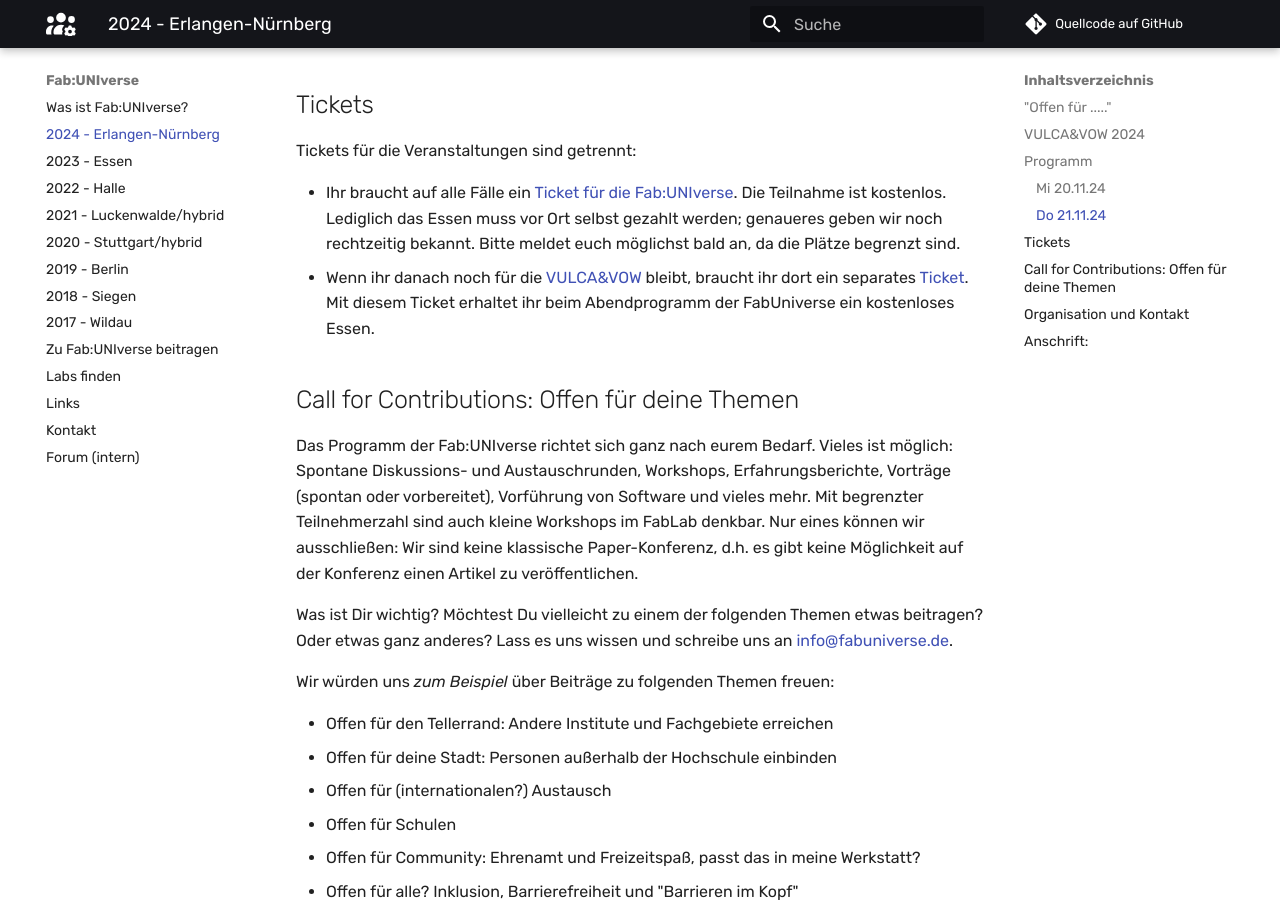
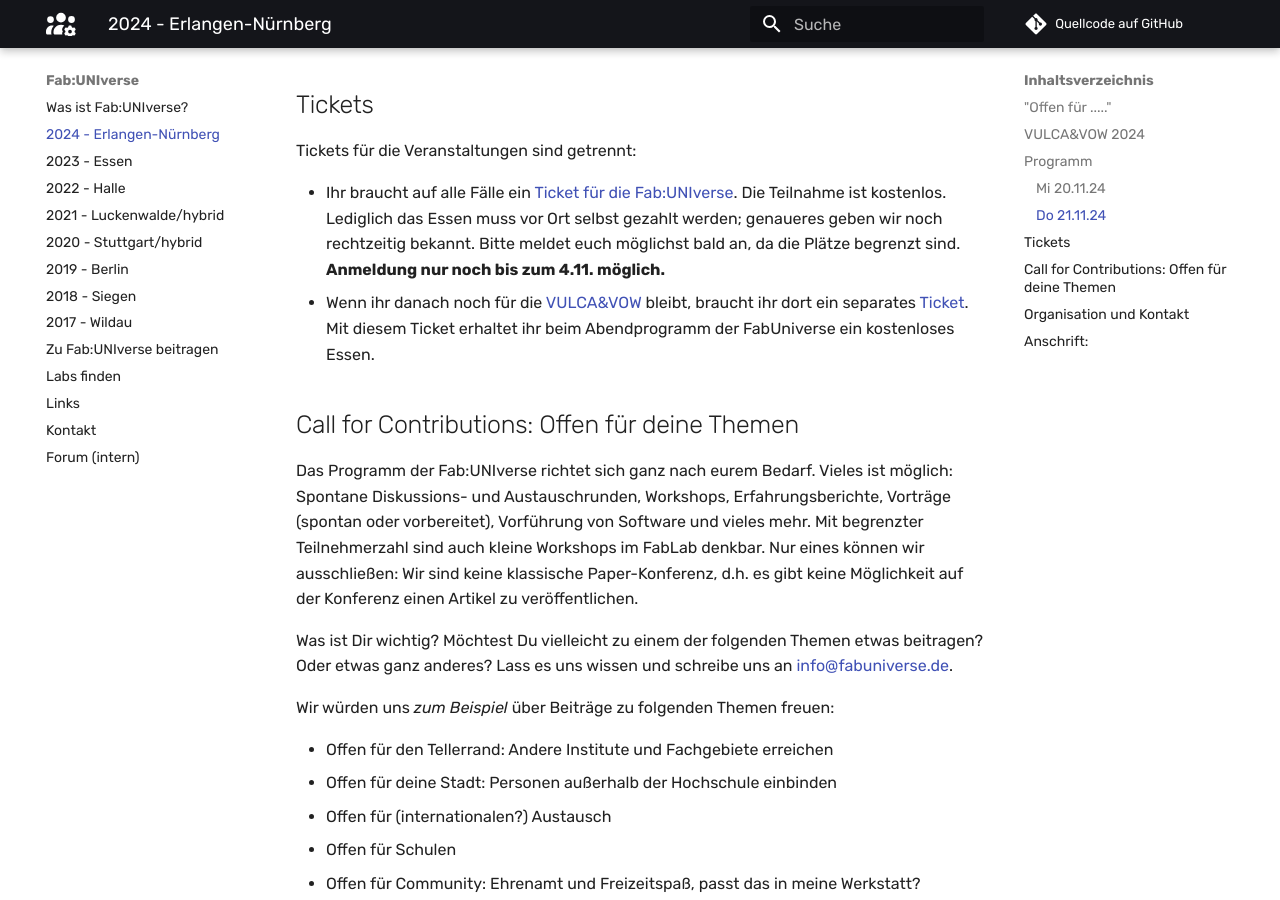
Before and after one commit to fabuniverse/website, an MkDocs documentation site: the page built from docs/2024.md, in a window 1280 px wide and 900 px high, scrolled down 1441 px. Built offline with MkDocs 1.6.1 and Material for MkDocs 9.7.7, drawn with Linux system fonts in a browser that asks for light colours; comment, search, counter and statistics services are not loaded.

Commit message:
Anmeldeschluss (wegen Essensbestellung)

```diff
--- a/docs/2024.md
+++ b/docs/2024.md
@@ -44,7 +44,7 @@ in den Pausen ggf. Lab-Führung (in Gruppen)
 ## Tickets
 Tickets für die Veranstaltungen sind getrennt:
 
-- Ihr braucht auf alle Fälle ein [Ticket für die Fab:UNIverse](https://pretix.eu/fabuniverse/fabuniverse2024/). Die Teilnahme ist kostenlos. Lediglich das Essen muss vor Ort selbst gezahlt werden; genaueres geben wir noch rechtzeitig bekannt. Bitte meldet euch möglichst bald an, da die Plätze begrenzt sind.
+- Ihr braucht auf alle Fälle ein [Ticket für die Fab:UNIverse](https://pretix.eu/fabuniverse/fabuniverse2024/). Die Teilnahme ist kostenlos. Lediglich das Essen muss vor Ort selbst gezahlt werden; genaueres geben wir noch rechtzeitig bekannt. Bitte meldet euch möglichst bald an, da die Plätze begrenzt sind. **Anmeldung nur noch bis zum 4.11. möglich.**
 - Wenn ihr danach noch für die [VULCA&VOW](https://www.zam.haus/projekt/vulca-vow-2024/) bleibt, braucht ihr dort ein separates [Ticket](https://ticketing.zam.haus/ZAM/VULCAVOW24/). Mit diesem Ticket erhaltet ihr beim Abendprogramm der FabUniverse ein kostenloses Essen.
 
 
```
